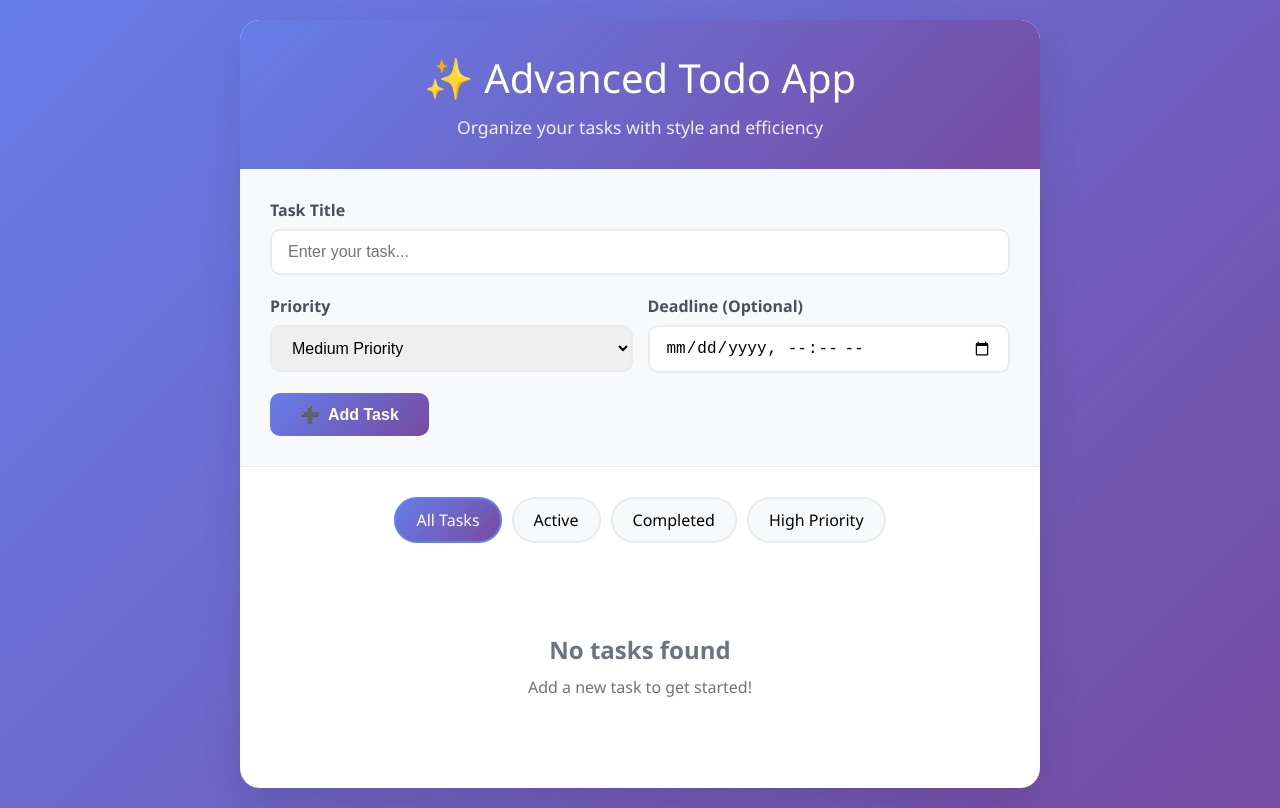
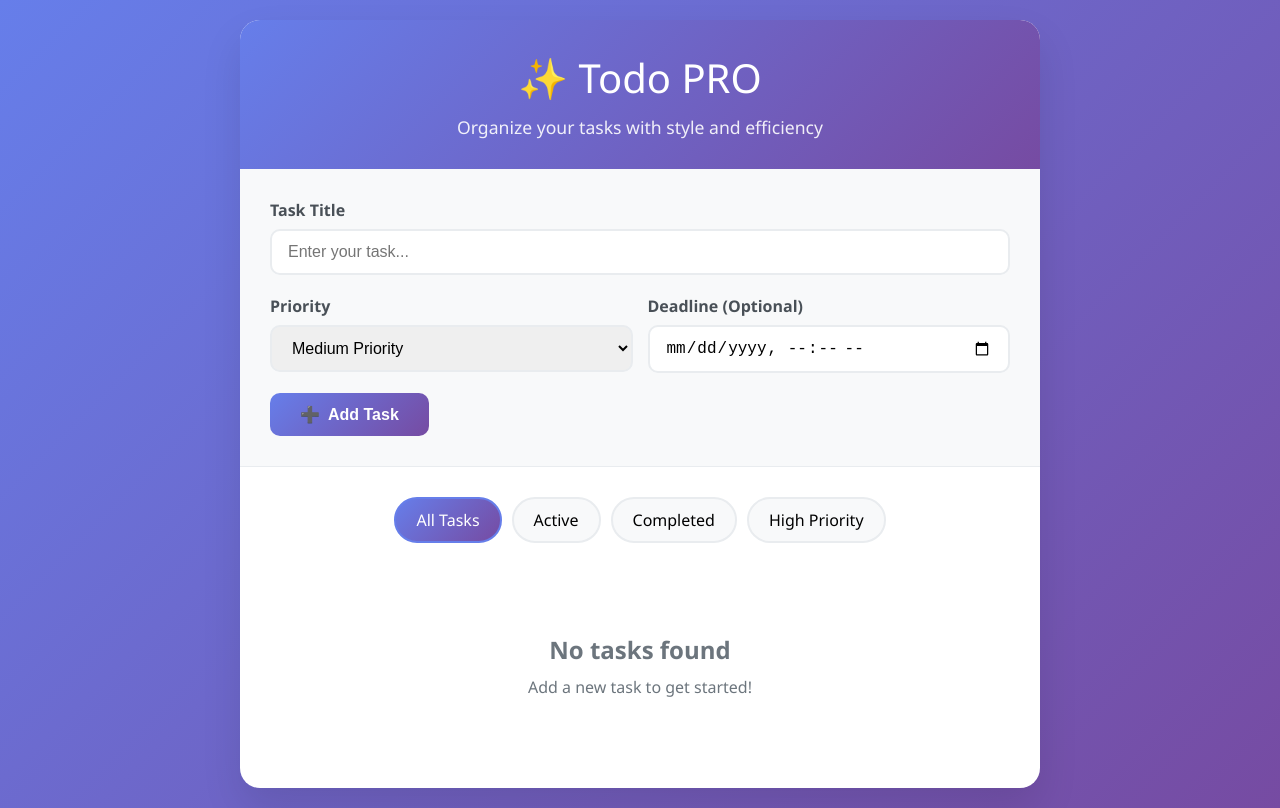
Before and after one commit to mr-osiris/TODO-PRO, a plain HTML site: page index.html in a window 1280 px wide. Drawn offline with Linux system fonts and the light colour scheme.

Commit message:
Update index.html

```diff
--- a/index.html
+++ b/index.html
@@ -345,7 +345,7 @@
 <body>
     <div class="container">
         <div class="header">
-            <h1>✨ Advanced Todo App</h1>
+            <h1>✨ Todo PRO</h1>
             <p>Organize your tasks with style and efficiency</p>
         </div>
 
```
